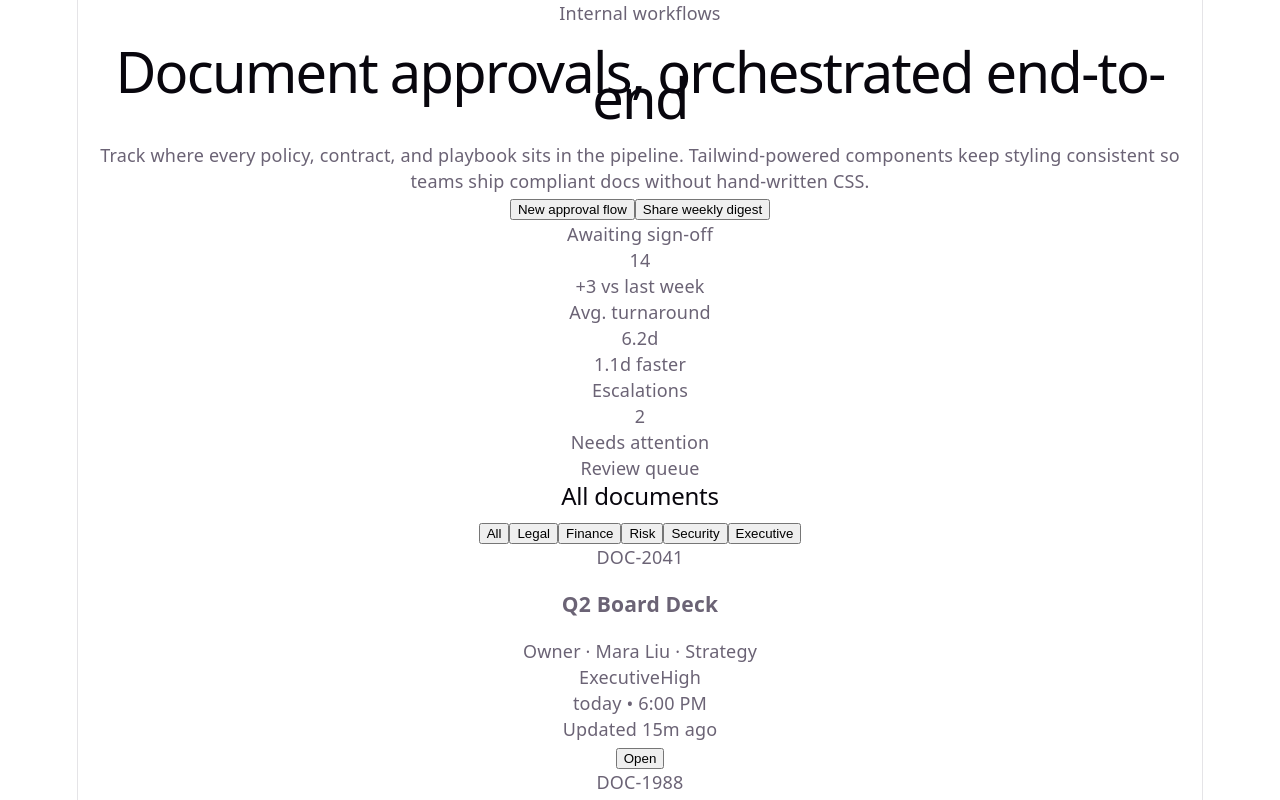
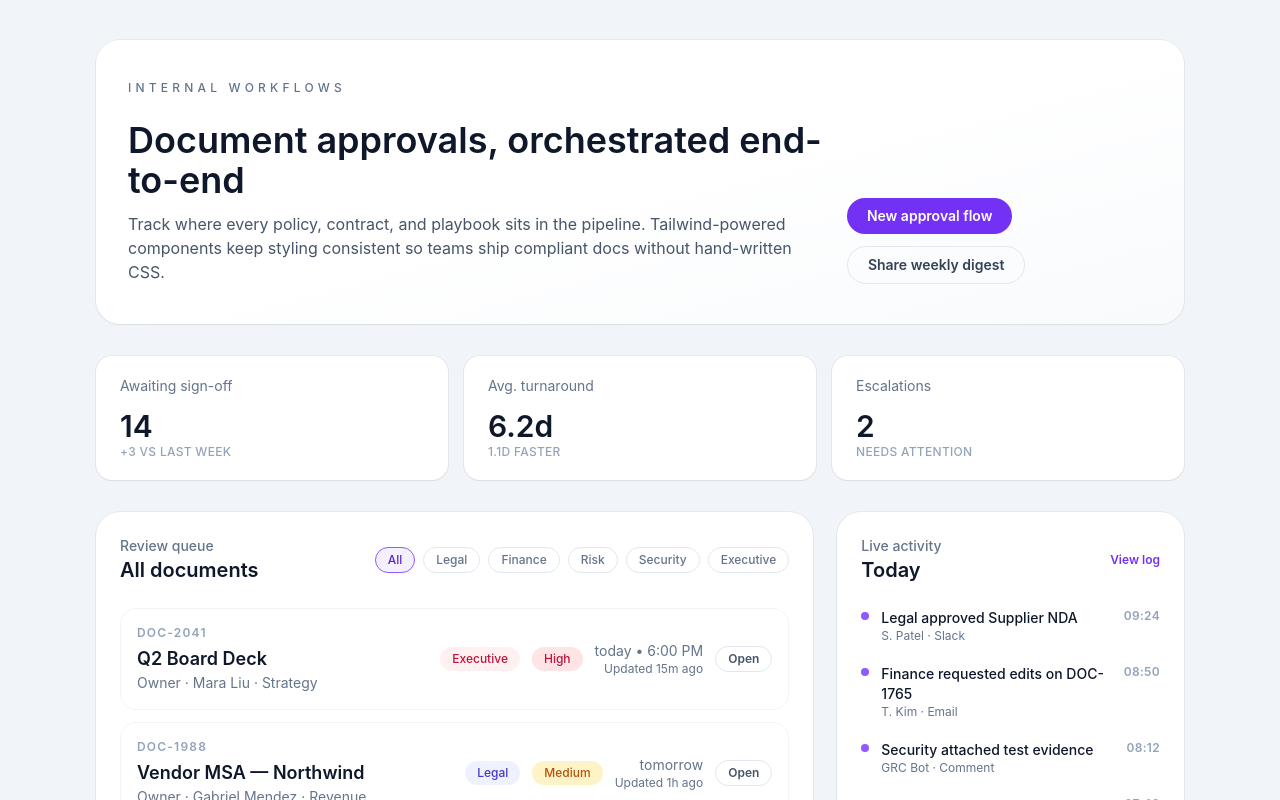
Before and after one commit to Mirza404/internal-document-approval-system, a React (Vite) app in the folder frontend/: page / in a window 1280 px wide. Shown: the top 800 px of the page. Built offline with nearby package versions, Linux system fonts and the light colour scheme.

Commit message:
change index

```diff
--- a/frontend/src/index.css
+++ b/frontend/src/index.css
@@ -1,111 +1,18 @@
-:root {
-  --text: #6b6375;
-  --text-h: #08060d;
-  --bg: #fff;
-  --border: #e5e4e7;
-  --code-bg: #f4f3ec;
-  --accent: #aa3bff;
-  --accent-bg: rgba(170, 59, 255, 0.1);
-  --accent-border: rgba(170, 59, 255, 0.5);
-  --social-bg: rgba(244, 243, 236, 0.5);
-  --shadow:
-    rgba(0, 0, 0, 0.1) 0 10px 15px -3px, rgba(0, 0, 0, 0.05) 0 4px 6px -2px;
+@tailwind base;
+@tailwind components;
+@tailwind utilities;
 
-  --sans: system-ui, "Segoe UI", Roboto, sans-serif;
-  --heading: system-ui, "Segoe UI", Roboto, sans-serif;
-  --mono: ui-monospace, Consolas, monospace;
+@layer base {
+  :root {
+    font-synthesis: none;
+    text-rendering: optimizeLegibility;
+  }
 
-  font: 18px/145% var(--sans);
-  letter-spacing: 0.18px;
-  color-scheme: light dark;
-  color: var(--text);
-  background: var(--bg);
-  font-synthesis: none;
-  text-rendering: optimizeLegibility;
-  -webkit-font-smoothing: antialiased;
-  -moz-osx-font-smoothing: grayscale;
+  body {
+    @apply min-h-screen bg-slate-100 font-sans text-slate-900 antialiased;
+  }
 
-  @media (max-width: 1024px) {
-    font-size: 16px;
+  *:focus-visible {
+    @apply outline-none ring-2 ring-brand-500 ring-offset-2 ring-offset-slate-100;
   }
 }
-
-@media (prefers-color-scheme: dark) {
-  :root {
-    --text: #9ca3af;
-    --text-h: #f3f4f6;
-    --bg: #16171d;
-    --border: #2e303a;
-    --code-bg: #1f2028;
-    --accent: #c084fc;
-    --accent-bg: rgba(192, 132, 252, 0.15);
-    --accent-border: rgba(192, 132, 252, 0.5);
-    --social-bg: rgba(47, 48, 58, 0.5);
-    --shadow:
-      rgba(0, 0, 0, 0.4) 0 10px 15px -3px, rgba(0, 0, 0, 0.25) 0 4px 6px -2px;
-  }
-
-  #social .button-icon {
-    filter: invert(1) brightness(2);
-  }
-}
-
-#root {
-  width: 1126px;
-  max-width: 100%;
-  margin: 0 auto;
-  text-align: center;
-  border-inline: 1px solid var(--border);
-  min-height: 100svh;
-  display: flex;
-  flex-direction: column;
-  box-sizing: border-box;
-}
-
-body {
-  margin: 0;
-}
-
-h1,
-h2 {
-  font-family: var(--heading);
-  font-weight: 500;
-  color: var(--text-h);
-}
-
-h1 {
-  font-size: 56px;
-  letter-spacing: -1.68px;
-  margin: 32px 0;
-  @media (max-width: 1024px) {
-    font-size: 36px;
-    margin: 20px 0;
-  }
-}
-h2 {
-  font-size: 24px;
-  line-height: 118%;
-  letter-spacing: -0.24px;
-  margin: 0 0 8px;
-  @media (max-width: 1024px) {
-    font-size: 20px;
-  }
-}
-p {
-  margin: 0;
-}
-
-code,
-.counter {
-  font-family: var(--mono);
-  display: inline-flex;
-  border-radius: 4px;
-  color: var(--text-h);
-}
-
-code {
-  font-size: 15px;
-  line-height: 135%;
-  padding: 4px 8px;
-  background: var(--code-bg);
-}
```
